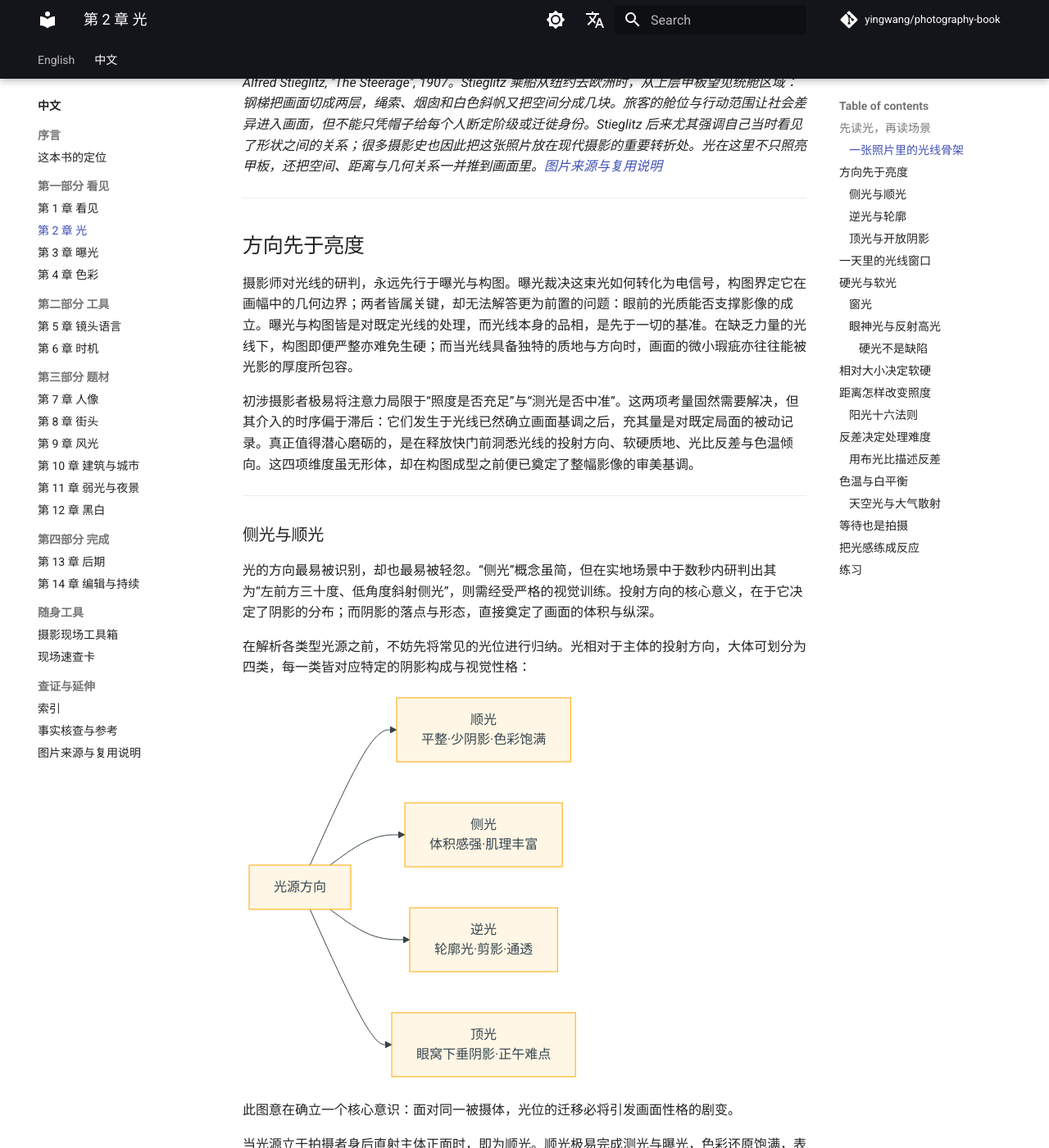
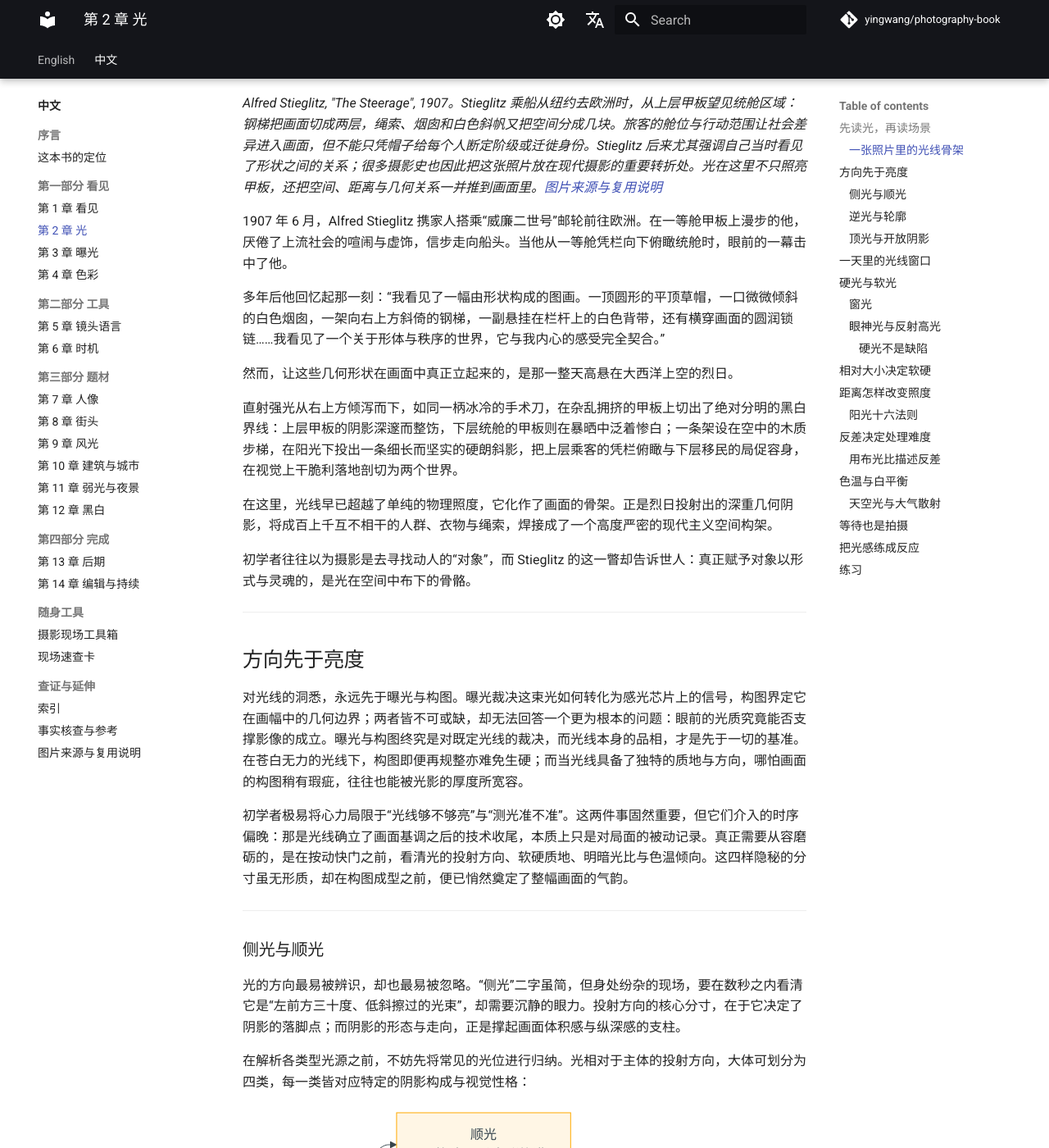
Before and after one commit to yingwang/photography-book, an MkDocs documentation site: the page built from docs/02-light.md, in a window 1280 px wide and 1400 px high, scrolled down 1695 px. Shown: the whole window at 82% size. Built offline with MkDocs 1.6.1 and Material for MkDocs 9.7.7, drawn with Linux system fonts in a browser that asks for light colours; comment, search, counter and statistics services are not loaded; some of the changed text lies outside the part shown.

Commit message:
docs(ch02): 补全斯蒂格利茨《统舱》光影骨架剖析，系统化润色用光文风与去除机械腔调

````diff
--- a/docs/02-light.md
+++ b/docs/02-light.md
@@ -1,20 +1,20 @@
 # 第 2 章 光
 
-> 摄影是用光画画。这句箴言虽常被提及，却始终直指本质。置身现场，切勿急于探问照度是否充裕，而应先行研判光线的来向、落于形体之上的塑形效果，以及它能否撑起画面核心的秩序。
+> 摄影是用光画画。这句老话虽被反复提及，却始终直指本质。置身现场，不必急于追问光线是否充足，而应先看清光的来向、落在形体之上的雕刻痕迹，以及它能否撑起画面内在的秩序。
 
 ---
 
 ## 先读光，再读场景
 
-置身京都银阁寺的庭园。深秋的暮色渐次铺展，一道低斜的夕阳穿透山门外的古枫，在白砂铺就的枯山水间投射出凝重的金黄。两名身着黑色和服的庭园职员携竹帚穿行其间，步履沉静，身形在明亮光区与深暗树影中交替穿行。
+不妨将自己置于京都银阁寺的深秋庭园。暮色正缓缓铺展，一道低斜的夕阳穿透山门外的枫林，在白砂铺就的枯山水间投下一片凝重的金黄。两名身着黑色和服的庭园职员正手持竹帚缓步穿行，身形在明澈的光柱与浓重的树影间明灭交替。
 
-相机静置于行囊中；取出、开机、举至眼前，皆需数秒间歇。
+相机尚在行囊之中；取机、开机、举至眼前，不过数秒的工夫。
 
-若仓促举镜，将测光完全托付于评价测光并即刻释放快门，回看时往往会令人失望：原本引人驻足的金黄暖光被算法平均为不冷不热的中灰，黑色和服浮凸于泛黄的砂砾之上，光影交错的戏剧张力被彻底消解。
+若慌忙举机，任由相机的评价测光自作主张，随手按下快门，归家翻看时多半会满心怅然：那片原本摄人心魄的暖金，被机身算法抹平为不冷不热的中灰；黑色和服浮凸于泛白发灰的沙砾之上，光影之间原本剑拔弩张的静谧，被彻底消解殆尽。
 
-沉着的操作，始于举机之前对光线的透彻研判。光自西向斜穿庭院，入射角度极低且光质硬朗，白砂上划出的波纹肌理分明；受光区与阴影之间存在巨大的明暗跨度，曝光无法兼顾两端的极致细节；黄昏低角度光线比正午更具暖意，黑色织物步入光束的一瞬，其轮廓将被侧光清晰勾勒。
+从容的应对，始于举机之前对光线的一番凝视。光自西方斜穿庭院，入射角极低，光质硬朗，白砂上梳理出的波纹肌理分明；受光区与阴影之间横亘着巨大的明暗落差，任何传感器都绝难兼顾两端的极限细节；黄昏的光色比正午温润得多，当深黑的衣料穿过光束的一瞬，其轮廓必将被一道纯净的金边勾勒分明。
 
-这些研判在瞬息间便可完成，却主导了后续的所有操作决策：测光基准锁定于金光高光区以保全色彩浓度，构图以黑色和服切入斜射光束为焦点，待人物步入光区的瞬间果断释放快门。画面的成败，在相机举起之前，实则已被这几次对光线的理性审视所确立。
+这几处判断在电光石火间便已在心底了然，却完全主导了随后的取舍：将测光锚定在高光金辉之上以保全色调的浓郁，构图则静候黑色和服切入斜射光柱的交点，待那道身影踏入光斑的一瞬，沉稳扣下快门。一幅画面的成败，在相机举起之前，其实早已由双眼对光线的洞悉所注定。
 
 ---
 
@@ -24,19 +24,31 @@
 
 *Alfred Stieglitz, "The Steerage", 1907。Stieglitz 乘船从纽约去欧洲时，从上层甲板望见统舱区域：钢梯把画面切成两层，绳索、烟囱和白色斜帆又把空间分成几块。旅客的舱位与行动范围让社会差异进入画面，但不能只凭帽子给每个人断定阶级或迁徙身份。Stieglitz 后来尤其强调自己当时看见了形状之间的关系；很多摄影史也因此把这张照片放在现代摄影的重要转折处。光在这里不只照亮甲板，还把空间、距离与几何关系一并推到画面里。[图片来源与复用说明](image-credits.md#stieglitz-steerage)*
 
+1907 年 6 月，Alfred Stieglitz 携家人搭乘“威廉二世号”邮轮前往欧洲。在一等舱甲板上漫步的他，厌倦了上流社会的喧闹与虚饰，信步走向船头。当他从一等舱凭栏向下俯瞰统舱时，眼前的一幕击中了他。
+
+多年后他回忆起那一刻：“我看见了一幅由形状构成的图画。一顶圆形的平顶草帽，一口微微倾斜的白色烟囱，一架向右上方斜倚的钢梯，一副悬挂在栏杆上的白色背带，还有横穿画面的圆润锁链……我看见了一个关于形体与秩序的世界，它与我内心的感受完全契合。”
+
+然而，让这些几何形状在画面中真正立起来的，是那一整天高悬在大西洋上空的烈日。
+
+直射强光从右上方倾泻而下，如同一柄冰冷的手术刀，在杂乱拥挤的甲板上切出了绝对分明的黑白界线：上层甲板的阴影深邃而整饬，下层统舱的甲板则在暴晒中泛着惨白；一条架设在空中的木质步梯，在阳光下投出一条细长而坚实的硬朗斜影，把上层乘客的凭栏俯瞰与下层移民的局促容身，在视觉上干脆利落地剖切为两个世界。
+
+在这里，光线早已超越了单纯的物理照度，它化作了画面的骨架。正是烈日投射出的深重几何阴影，将成百上千互不相干的人群、衣物与绳索，焊接成了一个高度严密的现代主义空间构架。
+
+初学者往往以为摄影是去寻找动人的“对象”，而 Stieglitz 的这一瞥却告诉世人：真正赋予对象以形式与灵魂的，是光在空间中布下的骨骼。
+
 ---
 
 ## 方向先于亮度
 
-摄影师对光线的研判，永远先行于曝光与构图。曝光裁决这束光如何转化为电信号，构图界定它在画幅中的几何边界；两者皆属关键，却无法解答更为前置的问题：眼前的光质能否支撑影像的成立。曝光与构图皆是对既定光线的处理，而光线本身的品相，是先于一切的基准。在缺乏力量的光线下，构图即便严整亦难免生硬；而当光线具备独特的质地与方向时，画面的微小瑕疵亦往往能被光影的厚度所包容。
+对光线的洞悉，永远先于曝光与构图。曝光裁决这束光如何转化为感光芯片上的信号，构图界定它在画幅中的几何边界；两者皆不可或缺，却无法回答一个更为根本的问题：眼前的光质究竟能否支撑影像的成立。曝光与构图终究是对既定光线的裁决，而光线本身的品相，才是先于一切的基准。在苍白无力的光线下，构图即便再规整亦难免生硬；而当光线具备了独特的质地与方向，哪怕画面的构图稍有瑕疵，往往也能被光影的厚度所宽容。
 
-初涉摄影者极易将注意力局限于“照度是否充足”与“测光是否中准”。这两项考量固然需要解决，但其介入的时序偏于滞后：它们发生于光线已然确立画面基调之后，充其量是对既定局面的被动记录。真正值得潜心磨砺的，是在释放快门前洞悉光线的投射方向、软硬质地、光比反差与色温倾向。这四项维度虽无形体，却在构图成型之前便已奠定了整幅影像的审美基调。
+初学者极易将心力局限于“光线够不够亮”与“测光准不准”。这两件事固然重要，但它们介入的时序偏晚：那是光线确立了画面基调之后的技术收尾，本质上只是对局面的被动记录。真正需要从容磨砺的，是在按动快门之前，看清光的投射方向、软硬质地、明暗光比与色温倾向。这四样隐秘的分寸虽无形质，却在构图成型之前，便已悄然奠定了整幅画面的气韵。
 
 ---
 
 ### 侧光与顺光
 
-光的方向最易被识别，却也最易被轻忽。“侧光”概念虽简，但在实地场景中于数秒内研判出其为“左前方三十度、低角度斜射侧光”，则需经受严格的视觉训练。投射方向的核心意义，在于它决定了阴影的分布；而阴影的落点与形态，直接奠定了画面的体积与纵深。
+光的方向最易被辨识，却也最易被忽略。“侧光”二字虽简，但身处纷杂的现场，要在数秒之内看清它是“左前方三十度、低斜擦过的光束”，却需要沉静的眼力。投射方向的核心分寸，在于它决定了阴影的落脚点；而阴影的形态与走向，正是撑起画面体积感与纵深感的支柱。
 
 在解析各类型光源之前，不妨先将常见的光位进行归纳。光相对于主体的投射方向，大体可划分为四类，每一类皆对应特定的阴影构成与视觉性格：
 
@@ -48,7 +60,7 @@
   L --> D["顶光<br/>眼窝下垂阴影·正午难点"]
 ```
 
-此图意在确立一个核心意识：面对同一被摄体，光位的迁移必将引发画面性格的剧变。
+面对同一处物象，光位的哪怕微微流转，都会彻底改写画面的神韵与脾性。
 
 当光源立于拍摄者身后直射主体正面时，即为顺光。顺光极易完成测光与曝光，色彩还原饱满，表面细节表露无遗。然而局限亦源于此：正面直射将阴影全数驱逐至主体背后，拍摄视角难以捕获明暗过渡。缺乏明暗交界的渐变，物象的立体感便被压缩在均质的明度平面中。
 
@@ -66,7 +78,7 @@
 
 ### 逆光与轮廓
 
-初学者往往对逆光心存畏惧，源于评价测光容易将主体压为一片死黑。然而逆光所蕴含的强烈明暗反差，恰恰赋予了剪影、轮廓光与主体分离度的表现力，这些皆是顺光无法提供的视觉维度。不必避开逆光，关键在于主动决断曝光的取舍。
+初学者往往对逆光心存畏惧，因为相机的自动测光很容易将逆光中的主体压成一片死黑。然而逆光所蕴含的强烈明暗反差，恰恰赋予了剪影、轮廓光与空间分离度极为动人的力量，这些皆是顺光无法给予的层次。不必刻意避开逆光，关键在于当下主动做出清晰的取舍。
 
 逆光最纯粹的表达即是剪影。以亮部天光为测光基准，主体完全沉降为深邃的暗影轮廓。面容细节、衣物色泽与微小表情皆被隐去，仅保留极具辨识度的几何外形。剪影的力量正源于这种信息的剥离：落日余晖中两道相携而行的剪影，往往比正面清晰的留影更具深远意境，它抽离了具体的个体身份，将画面升华为普遍的情感共鸣。
 
@@ -146,7 +158,7 @@
 
 眼神光的形态忠实映射着光源的物理特征：明窗投射出温润的矩形光斑，边缘柔和且偏于光线来向的一侧；反光板补充出细腻均匀的白光弧面；广袤阴天映射出占据上眼睑的开阔柔和亮区；而在繁华都市夜景中，霓虹与车灯则会碎裂为散乱跳跃的微小光斑。
 
-古典人像技法通常将眼神光引导至表盘十点或两点方位（即眼球斜上方）。其逻辑在于符合人类对天光自上而下投射的视觉习惯；若光源过低导致眼神光坠于瞳孔下缘，面部便会产生戏剧性的诡异阴森感。在窗边调整机位与人物站姿时，凝视模特的眼眸、确认高光落于恰当方位后再释放快门，是极为关键的习惯。
+古典人像技法通常将眼神光引导至表盘十点或两点方位（即眼球斜上方）。其逻辑在于符合人类对天光自上而下投射的视觉习惯；若光源过低导致眼神光坠于瞳孔下缘，面部便会产生戏剧性的诡异阴森感。在窗边调整机位与人物站姿时，凝视模特的眼眸、确认高光落于恰当方位后再按下快门，是极为关键的习惯。
 
 ---
 
@@ -185,7 +197,7 @@
 
 以此度量日光，其特性便不难理解。太阳物理直径达地球百余倍，然而距地球一点五亿公里之遥，在地面仅张开约 0.5 度的微小视角，相当于两米开外一枚硬币的视在大小。极小的角大小使其物理属性无限逼近点光源，因而晴天直射日光投射出如刀切般的硬质阴影。云层与明窗则截然相反：广阔云穹或邻近的大型落地窗，在主体视角中张开数十度的宽广视角，使光线转化为包覆性的柔光。在室内将人物向窗边移近半米，窗户在面容上的视在张角显著扩大，光质随即更为温润柔和。
 
-针对非金属表面的镜面反光，**偏振镜**（CPL）构成了关键的光学干预工具。光线自水面、玻璃或植物叶片蜡质层斜向反射时，反射光将转化为特定振动方向的偏振光；偏振镜通过阻隔特定振动维度的光栅结构，能够大幅过滤此部分杂乱反光。水面反光消退后水底岩石清晰可辨，橱窗消除倒影后陈设显露，雨后植被剥离白光泛影后色彩深邃饱和。在晴空万里时，由于大气分子散射光亦具偏振性，偏振镜在与太阳呈九十度夹角的天幕区域能够显著压暗天际深蓝、反衬云层体量。使用时需注意两项物理代价：偏振镜会产生一至两档的通光量损耗；在超广角镜头上使用时，天幕压暗仅局限于特定偏振带，易导致天空明度分布不均。此外，光滑金属表面的反射光不具备偏振特性，偏振镜对其无消除效应。
+针对非金属表面的镜面反光，**偏振镜**（CPL）构成了关键的光学干预工具。光线自水面、玻璃或植物叶片蜡质层斜向反射时，反射光将转化为特定振动方向的偏振光；偏振镜通过阻隔特定偏振方向的光栅结构，能够大幅过滤此部分杂乱反光。水面反光消退后水底岩石清晰可辨，橱窗消除倒影后陈设显露，雨后植被剥离白光泛影后色彩深邃饱和。在晴空万里时，由于大气分子散射光亦具偏振性，偏振镜在与太阳呈九十度夹角的天幕区域能够显著压暗天际深蓝、反衬云层体量。使用时需注意两项物理代价：偏振镜会产生一至两档的通光量损耗；在超广角镜头上使用时，天幕压暗仅局限于特定偏振带，易导致天空明度分布不均。此外，光滑金属表面的反射光不具备偏振特性，偏振镜对其无消除效应。
 
 ---
 
@@ -238,15 +250,15 @@
 
 光的绝对照度决定快门与感光度的设定，而场景的**明暗反差**（光比）才真正决定画面影调处理的复杂度。
 
-反差是指场景中最亮高光区与最深阴影区之间的明度跨度，通常以曝光档位衡量（每相差一档代表照度翻倍）。传感器在特定信噪比阈值下所能完整记录的最大明暗跨度即为**动态范围**，其数值随感光度设定、RAW 编码模式及传感器工艺而动态变化。现场曝光研判的核心，在于确立重要高光区是否溢出截断，以及关键暗部是否保留可用信噪比。
+反差是指场景中最亮高光区与最深阴影区之间的明度跨度，通常以曝光档位衡量（每相差一档代表照度翻倍）。传感器在特定信噪比阈值下所能完整记录的最大明暗跨度即为**动态范围**，其数值随感光度设定、RAW 编码模式及传感器工艺而动态变化。现场曝光判断的核心，在于看清重要高光是否溢出截断，以及关键暗部能否保留呼吸感。
 
 晴天正午立于门廊阴影中审视烈日街道，由向光白墙至骑楼深处的动态跨度常高达六至八档以上。此类场景不存在能兼顾全局的所谓“完美平均曝光”：迁就阴影细节则街道高光彻底过曝漂白；锁定街道亮度则阴影深陷于死黑噪点之中。机械选取中间值往往导致两端皆呈现灰暗浑浊。
 
-面对极限反差场景，首要决断在于确立画面的叙事主体。主体位置决定测光基准，非主体区域或果断沉入剪影，或从容让渡为高调留白；唯有源于自觉研判的取舍，方能在成片中呈现坚定的影调秩序。
+面对极限反差场景，首要决断在于确立画面的叙事主体。主体位置决定测光基准，非主体区域或果断沉入剪影，或从容让渡为高调留白；唯有源于清醒的取舍，方能在画面中建立起沉静坚定的影调秩序。
 
 若画面要求兼顾明暗两端，可守候云层遮蔽日光，借助天穹漫射降低场景反差；亦可微调机位视角、借助反光设备补光、实施包围曝光堆栈，或在平整地平线场景中使用渐变灰滤镜（GND）。若客观条件皆不具备，则应清醒认知当前光线无法承载预设构思，适时调整取景重点。
 
-善于洞悉反差的创作者，在审视场景时会自动过滤超出传感器记录宽容度的冗余信息。肉眼能同时辨析强烈光影下的微光细节，源于人眼视觉系统并非单次曝光成像：瞳孔随注视点实时缩放，视网膜感知增益动态调整，大脑实时拼贴出明暗兼具的全景感知。成熟摄影师的目光能主动模拟传感器的物理边界，在释放快门前便已清晰预判出哪些层次将被舍弃、哪些结构将有力留存。
+善于洞悉反差的创作者，在审视场景时会自动过滤超出传感器记录宽容度的冗余信息。肉眼能同时辨析强烈光影下的微光细节，源于人眼视觉系统并非单次曝光成像：瞳孔随注视点实时缩放，视网膜感知增益动态调整，大脑实时拼贴出明暗兼具的全景感知。成熟摄影师的目光能主动感知感光元件的物理边界，在按下快门之前，便已清晰了知哪些细节注定舍弃、哪些骨架将沉着留存。
 
 ---
 
@@ -276,7 +288,7 @@
 
 需要明确的是光学计算的口径差异：严格的光学定义中，受光面实际接收主光与辅光的叠加照度，背光面仅接收辅光，因此“辅光弱于主光两档”对应的亮暗总照度比实为 (4+1):1（即 5:1）；影棚实践中常沿用主光与辅光输出强度的直接对比。两者数值偏差约半档，理解其物理原理即可从容应对。初涉人像创作易陷入 1:1 的平光安全区，光线虽稳妥却缺乏性格；要塑造鲜明的形体张力，通常需将光比推向 3:1 或 4:1，通过主侧偏光建立立体骨架，辅以适度补光保留暗部肌理。
 
-实地研判光比无须繁琐测算：先观察单一主光投射下暗部的自然沉降，再引入补光设备观察暗部被提亮的阶梯。在窗边拍摄时，靠窗侧为主光，背窗侧的明度完全取决于对侧墙面或反光板的回弹效率。人物向室内深处推移，暗部逐步加深，光比由 2:1 渐次拉开至 8:1；适时在暗侧架设白卡，比值即刻收拢回稳。
+实地体察光比并不需要繁琐测算：先看清单一主光下暗部的自然沉落，再观察补光介入时暗部被逐层唤醒的阶梯。在窗边拍摄时，靠窗侧为主光，背窗侧的明度完全取决于对侧墙面或反光板的回弹效率。人物向室内深处推移，暗部逐步加深，光比由 2:1 渐次拉开至 8:1；适时在暗侧架设白卡，比值即刻收拢回稳。
 
 光比决定明暗跨度的大小，而光位则决定阴影在形体上勾勒的几何形态。同样维持 4:1 的光比反差，光源自侧上方与正上方投射，面部阴影形态截然不同。人像布光传统中确立了数种经典的阴影几何范式：
 - **伦勃朗光**（Rembrandt lighting）：主光置于面部斜前方约四十五度、略高于视线水平，鼻影与颊影连成一体，仅在背光侧颧骨处保留倒三角形光斑，影调深沉凝重；
@@ -305,11 +317,11 @@
 | 均质阴天漫射光 | 6500–7500 K |
 | 建筑阴影 / 晴空蓝天光 | 7500–10000 K |
 
-相机白平衡机制执行的是逆向补偿运算：它依据预设的色温基准，向互补色方向施加色彩偏移，旨在将目标色温还原为中性纯白。若将相机设定为低色温基准，系统将注入冷蓝以抵消偏暖色调；若设定为高色温基准，则注入暖黄以中和冷蓝倾向。
+相机白平衡机制执行的是一套逆向补偿：它依据预设的基准，向互补色方向施加偏移，从而把眼前的光色校准为中性纯白。若将相机设定为低色温基准，系统将注入冷蓝以抵消偏暖色调；若设定为高色温基准，则注入暖黄以中和冷蓝倾向。
 
 掌握色温刻度，现场偏色的物理成因便一目了然。黄金时刻之所以泛着浓郁暖金，因日光色温处于低数值区间；而建筑阴影中的人像之所以泛青发冷，源于背阴处的主导光源已转换为天穹散射的极高色温天光。
 
-色温仅界定了色彩在暖橙至冷蓝轴线上的分布，而现实光谱还存在与其垂直的第二维度：**色调**（tint，绿至品红轴线）。热辐射光源（太阳、烛火、白炽灯）的光谱连续分布于黑体轨迹之上，仅凭色温即可精确描述；而非热辐射光源（荧光灯、低显色指数 LED、高压水银灯）光谱存在离散断裂，常整体带有绿色偏色，必须协同调节色调滑块向品红轴向补偿方能校准中性色彩。后期软件中白平衡工具并列设置色温与色调双滑块，正是为了在二维色彩空间中完整定位光源的真实光谱。
+色温仅界定了色彩在暖橙至冷蓝轴线上的起伏，而自然光谱中还横亘着另一条轴线：**色调**（tint，绿至品红轴线）。热辐射光源（太阳、烛火、白炽灯）的光谱连续分布于黑体轨迹之上，仅凭色温即可精确描述；而非热辐射光源（荧光灯、低显色指数 LED、高压水银灯）光谱存在离散断裂，常整体带有绿色偏色，必须协同调节色调滑块向品红轴向补偿方能校准中性色彩。后期软件中白平衡工具并列设置色温与色调双滑块，正是为了在二维色彩空间中完整定位光源的真实光谱。
 
 冬日雪景拍摄中，若相机维持 5500K 白平衡，阴影中的积雪必呈现幽蓝。此非测光失误，阴影积雪反射的正是高色温的蓝天天光；保留适度幽蓝阴影，往往比强行校准为纸白更具冰雪的冷冽质感。
 
@@ -333,7 +345,7 @@
 
 同一散射规律亦阐释了晨昏时刻光线泛红的机理。太阳贴近地平线时，日光斜穿大气层的物理路径大幅拉长，短波蓝绿光在漫长旅途中被散射殆尽，抵达地表的留存光束主要由穿透力强烈的长波红黄光构成，万物因而被镀上浓郁的暖金。
 
-大气介质不仅塑造色彩，亦在空间维度构筑**大气透视**（aerial perspective）。空气中悬浮的水汽与微尘对光线进行二次散射，使远景物象随距离增加而逐步衰减明暗反差、饱和度降低并蒙上淡淡青灰。大画幅山水摄影中重峦叠嶂层层退晕的悠远意境，正源于此种物理效应。雾气弥漫之日更是将大气透视推向极致，杂乱背景被天然软化，空间层次自成秩序。当空气悬浮微粒密度适中且光线斜射穿透时，光路本身显影为清晰的光柱结构，即**丁达尔效应**（Tyndall effect）。捕捉此种光影奇观，需具备两个前置条件：空气中富含雾气、烟尘或水汽介质，且机位必须处于逆光或侧逆光角度。
+大气介质不仅晕染色彩，亦在深远的空间中构筑出**大气透视**（aerial perspective）。空气中悬浮的水汽与微尘对光线进行二次散射，使远景物象随距离增加而逐步衰减明暗反差、饱和度降低并蒙上淡淡青灰。大画幅山水摄影中重峦叠嶂层层退晕的悠远意境，正源于此种物理效应。雾气弥漫之日更是将大气透视推向极致，杂乱背景被天然软化，空间层次自成秩序。当空气悬浮微粒密度适中且光线斜射穿透时，光路本身显影为清晰的光柱结构，即**丁达尔效应**（Tyndall effect）。捕捉此种光影奇观，需具备两个前置条件：空气中富含雾气、烟尘或水汽介质，且机位必须处于逆光或侧逆光角度。
 
 ---
 
@@ -351,7 +363,7 @@
 
 ## 把光感练成反应
 
-光影研判绝非抽象的理论推演。要将本章的认知转化为现场直觉，可依循以下微小动作展开训练：
+对光的感知绝非抽象的理论推演。要将这份理解化为指尖与眼眸的直觉，不妨依循以下几个质朴的动作展开练习：
 
 1. **观察阴影边界**：阴影是光线在三维世界投射的形态印记。阴影边缘锐利则为硬光，边缘弥散柔和则为软光，几无阴影则为全向漫射；阴影走向指明光源方位，投影长短揭示光源高度。
 2. **手部模型参照**：将手掌置于主体受光位置环形转动。手掌与主体处于同等光照环境之中，观察哪个方位手部形体最为立体、哪个角度最为平整。主体可调动时依据该直觉调整站位，主体固定时则依此调整自身机位。
@@ -359,7 +371,7 @@
 4. **理性回放反思**：检视即时回放时跳脱模糊的“感觉”评价，代之以具体的理性追问：主体曝光是否落于合理区间、暗部阴影是否过度沉陷、核心高光是否产生截断溢出、色彩色温是否存在异常偏差。明确的追问能够直接指引下一张曝光的参数微调。
 5. **研读天幕演变**：天穹云层预示着后续光线的演进：西侧厚云逼近预示着落日黄金光即将消退，云隙透光预示着局部光斑即将显现，浓云密布则提示应转入柔和阴天的影调构思。
 
-经过持续的针对性训练，这些研判将内化为深层的肌肉记忆：尚未在意识中完成概念切分，脚步与双手已然朝向最佳的光影点位从容位移。所谓的光影直觉，正是海量理性判断千锤百炼后沉淀的本能反应。
+假以时日，这些看似刻意的觉察将化作深层的直觉：尚未来得及调动概念剖析，脚步与双手已然迎着最妙的光影自然就位。所谓光影的直觉，正是千百次静心凝视之后，沉淀在身体里的从容与敏锐。
 
 ---
 
````
